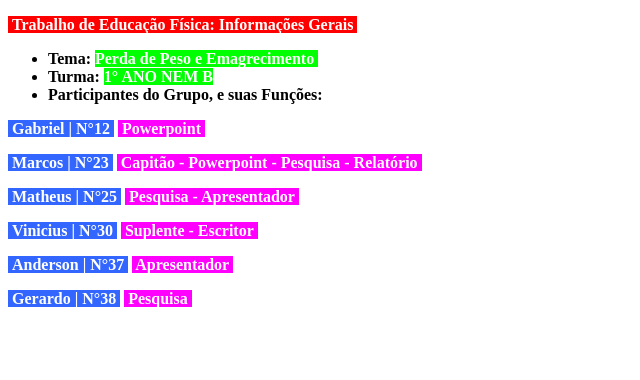
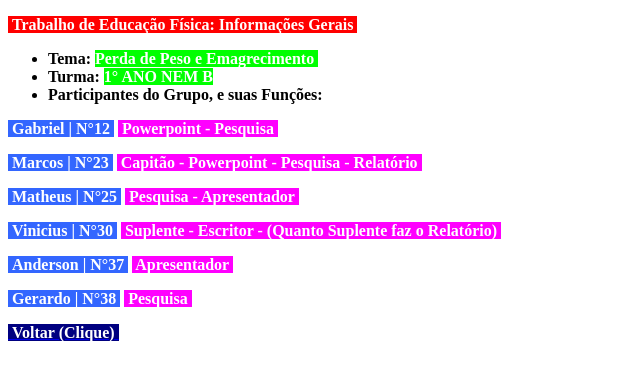
Before and after one commit to UltimateStrength/InformacoesGerais, a plain HTML site: page index.html in a window 1280 px wide. Shown: the whole page, without its empty margins (0-640 px from the left). Drawn offline with Linux system fonts and the light colour scheme.

Commit message:
Add files via upload

```diff
--- a/index.html
+++ b/index.html
@@ -4,6 +4,7 @@
     <meta charset="UTF-8">
     <meta http-equiv="X-UA-Compatible" content="IE=edge">
     <meta name="viewport" content="width=device-width, initial-scale=1.0">
+    <link rel="stylesheet" href="style.css">
     <title>Informações Gerais</title>
 </head>
 <body>
@@ -13,11 +14,13 @@
     <li><span style="color: #000000;"><strong>Turma: <span style="background-color: #00ff00; color: #ffffff;">1&deg; ANO NEM B</span></strong></span></li>
     <li><strong>Participantes do Grupo, e suas Fun&ccedil;&otilde;es:</strong></li>
     </ul>
-    <p><span style="background-color: #3366ff; color: #ffffff;"><strong>&nbsp;Gabriel | N&deg;12&nbsp;<span style="background-color: #ffffff; color: #000000;"> <span style="background-color: #ff00ff;">&nbsp;<span style="color: #ffffff;">Powerpoint&nbsp;</span></span></span></strong></span></p>
+    <p><span style="background-color: #3366ff; color: #ffffff;"><strong>&nbsp;Gabriel | N&deg;12&nbsp;<span style="background-color: #ffffff; color: #000000;"> <span style="background-color: #ff00ff;">&nbsp;<span style="color: #ffffff;">Powerpoint - Pesquisa&nbsp;</span></span></span></strong></span></p>
     <p><span style="background-color: #3366ff;"><strong><span style="color: #ffffff;">&nbsp;Marcos | N&deg;23 </span><span style="background-color: #ffffff;"><span style="color: #ffffff;">&nbsp;</span><span style="background-color: #ff00ff; color: #ffffff;"> Capit&atilde;o - Powerpoint - Pesquisa - Relat&oacute;rio&nbsp;</span></span></strong></span></p>
     <p><span style="color: #ffffff; background-color: #3366ff;"><strong>&nbsp;Matheus | N&deg;25&nbsp;<span style="background-color: #ffffff; color: #ffffff;"> <span style="background-color: #ff00ff;">&nbsp;Pesquisa - Apresentador&nbsp;</span></span></strong></span></p>
-    <p><span style="color: #ffffff; background-color: #3366ff;"><strong>&nbsp;Vinicius | N&deg;30&nbsp;<span style="background-color: #ffffff;">&nbsp;</span><span style="background-color: #ff00ff; color: #ffffff;"> Suplente - Escritor&nbsp;</span></strong></span></p>
+    <p><span style="color: #ffffff; background-color: #3366ff;"><strong>&nbsp;Vinicius | N&deg;30&nbsp;<span style="background-color: #ffffff;">&nbsp;</span><span style="background-color: #ff00ff; color: #ffffff;"> Suplente - Escritor - (Quanto Suplente faz o Relatório)&nbsp;</span></strong></span></p>
     <p><span style="color: #ffffff; background-color: #3366ff;"><strong>&nbsp;Anderson | N&deg;37&nbsp;<span style="background-color: #ff00ff; color: #000000;"><span style="background-color: #ffffff;">&nbsp;</span> <span style="color: #ffffff;">Apresentador&nbsp;</span></span></strong></span></p>
     <p><span style="color: #ffffff; background-color: #3366ff;"><strong>&nbsp;Gerardo | N&deg;38&nbsp;<span style="background-color: #ff00ff; color: #000000;"><span style="background-color: #ffffff;">&nbsp;</span> <span style="color: #ffffff;">Pesquisa&nbsp;</span></span></strong></span></p>
+
+    <p><a href="https://ultimatestrength.github.io/SiteGeral/"><span style="color: #ffffff; background-color: #000080;"><strong>&nbsp;Voltar (Clique)&nbsp;</strong></span></a></p>
 </body>
 </html>
```
